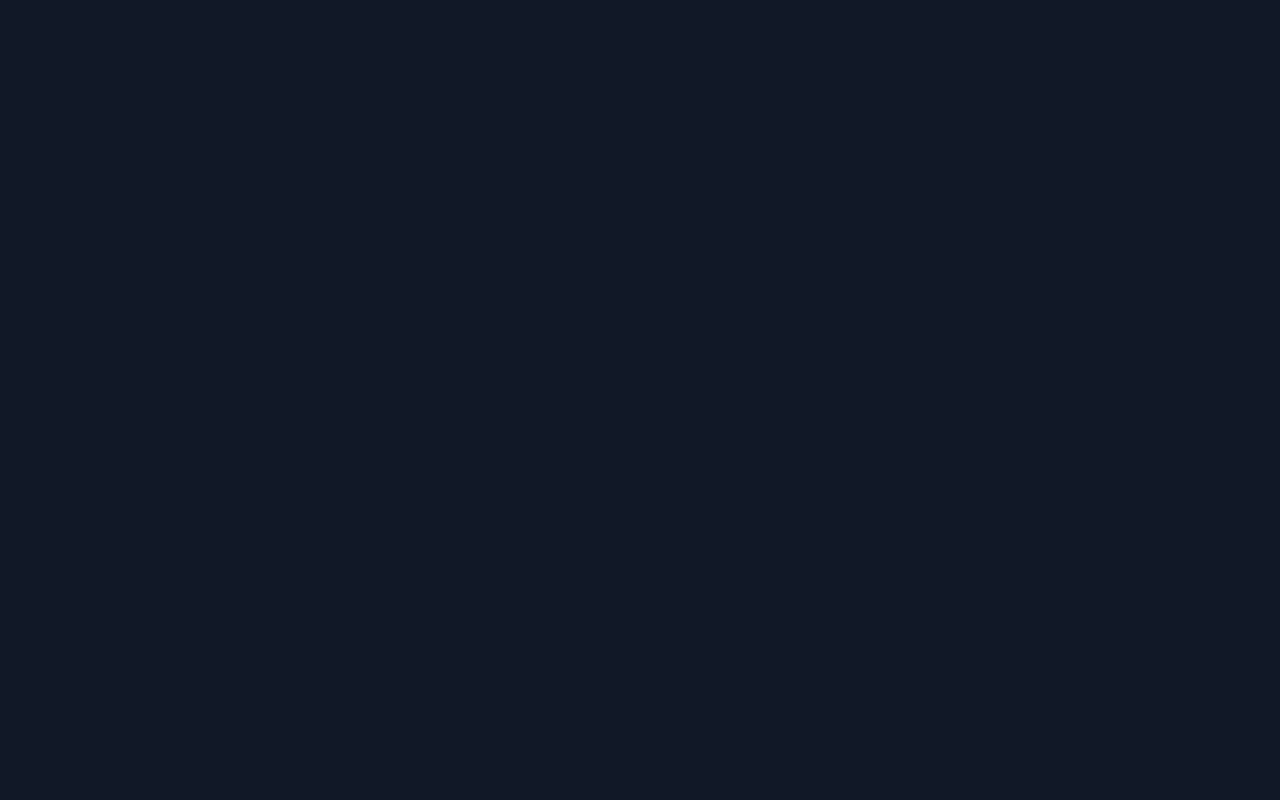
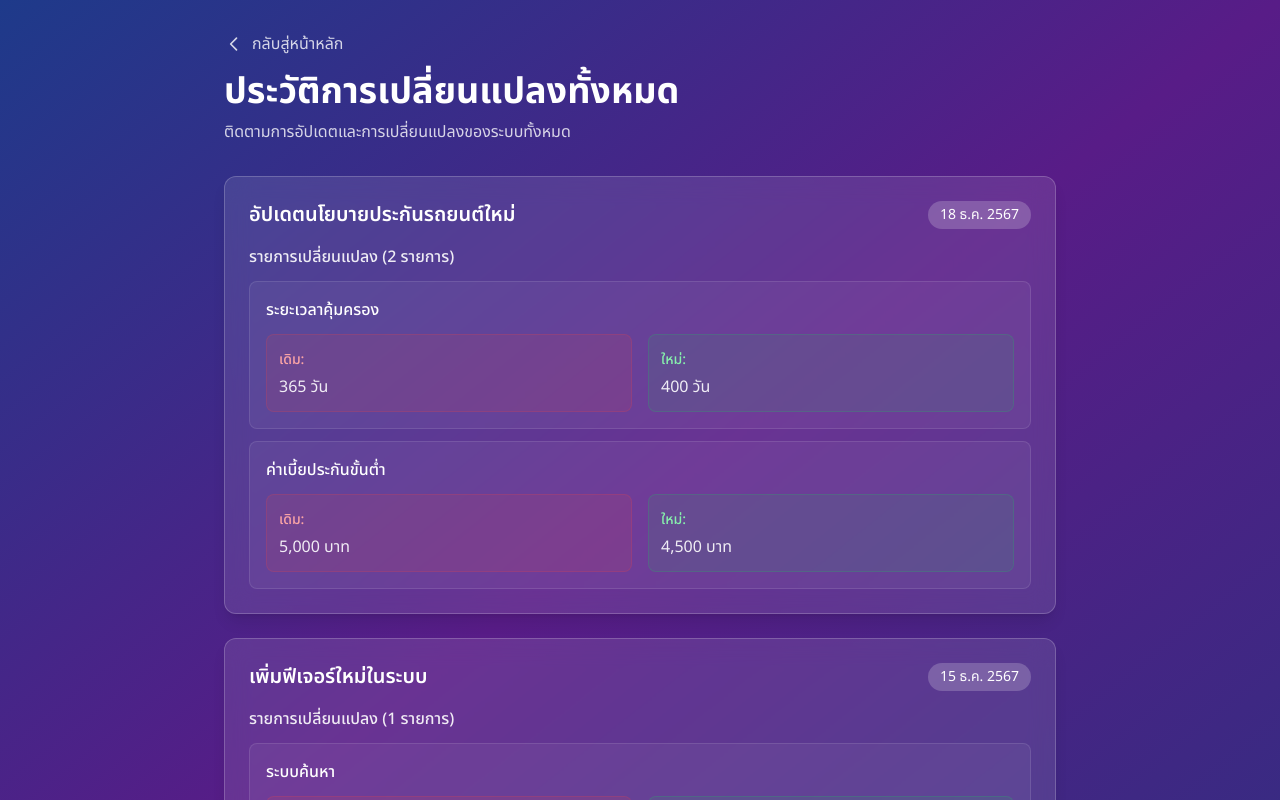
Before and after one commit to Jamesktp000/weekend-hckthn, a Next.js app in the folder frontend/: page /changelog in a window 1280 px wide. Before the commit this address had no page. Shown: the top 800 px of the page. Built offline with nearby package versions, Linux system fonts and the light colour scheme.

Commit message:
changelog design

```diff
--- /dev/null
+++ b/frontend/src/app/changelog/page.tsx
@@ -0,0 +1,73 @@
+'use client';
+
+import { changeLog, ChangeLogEntry } from '@/data/mockData';
+import Link from 'next/link';
+
+export default function ChangelogPage() {
+  return (
+    <div className="min-h-screen bg-gradient-to-br from-blue-900 via-purple-900 to-indigo-900">
+      <div className="max-w-4xl mx-auto px-4 sm:px-6 lg:px-8 py-8">
+        {/* Header */}
+        <div className="mb-8">
+          <Link
+            href="/"
+            className="inline-flex items-center text-white/80 hover:text-white mb-4 transition-colors"
+          >
+            <svg className="w-5 h-5 mr-2" fill="none" stroke="currentColor" viewBox="0 0 24 24">
+              <path strokeLinecap="round" strokeLinejoin="round" strokeWidth={2} d="M15 19l-7-7 7-7" />
+            </svg>
+            กลับสู่หน้าหลัก
+          </Link>
+          <h1 className="text-4xl font-bold text-white noto-sans-thai-bold mb-2">
+            ประวัติการเปลี่ยนแปลงทั้งหมด
+          </h1>
+          <p className="text-white/80 noto-sans-thai-regular">
+            ติดตามการอัปเดตและการเปลี่ยนแปลงของระบบทั้งหมด
+          </p>
+        </div>
+
+        {/* Changelog Entries */}
+        <div className="space-y-6">
+          {changeLog.map((log: ChangeLogEntry, index: number) => (
+            <div key={index} className="bg-white/10 backdrop-blur-md rounded-xl p-6 border border-white/20 shadow-lg">
+              <div className="flex items-center justify-between mb-4">
+                <h2 className="text-xl text-white noto-sans-thai-semibold">{log.announcement}</h2>
+                <span className="bg-white/20 text-white px-3 py-1 rounded-full text-sm noto-sans-thai-regular">
+                  {log.date}
+                </span>
+              </div>
+
+              <div className="space-y-3">
+                <h3 className="text-white/90 noto-sans-thai-medium mb-3">
+                  รายการเปลี่ยนแปลง ({log.changes.length} รายการ)
+                </h3>
+                {log.changes.map((change: { field: string; from: string; to: string }, changeIndex: number) => (
+                  <div key={changeIndex} className="bg-white/5 rounded-lg p-4 border border-white/10">
+                    <h4 className="text-white noto-sans-thai-medium mb-3">{change.field}</h4>
+                    <div className="grid grid-cols-1 lg:grid-cols-2 gap-4">
+                      <div className="bg-red-500/10 border border-red-500/20 rounded-lg p-3">
+                        <span className="text-red-300 noto-sans-thai-medium text-sm">เดิม: </span>
+                        <p className="text-white/90 noto-sans-thai-regular mt-1">{change.from}</p>
+                      </div>
+                      <div className="bg-green-500/10 border border-green-500/20 rounded-lg p-3">
+                        <span className="text-green-300 noto-sans-thai-medium text-sm">ใหม่: </span>
+                        <p className="text-white/90 noto-sans-thai-regular mt-1">{change.to}</p>
+                      </div>
+                    </div>
+                  </div>
+                ))}
+              </div>
+            </div>
+          ))}
+        </div>
+
+        {/* Footer */}
+        <div className="mt-12 text-center">
+          <p className="text-white/60 noto-sans-thai-regular">
+            หากมีคำถามเกี่ยวกับการเปลี่ยนแปลงใดๆ กรุณาติดต่อทีมงาน
+          </p>
+        </div>
+      </div>
+    </div>
+  );
+}
--- a/frontend/src/components/AnnouncementBar.tsx
+++ b/frontend/src/components/AnnouncementBar.tsx
@@ -1,10 +1,10 @@
 'use client';
 
-import { useState } from 'react';
-import { changeLog, ChangeLogEntry } from '@/data/mockData';
+import { useRouter } from 'next/navigation';
+import { changeLog } from '@/data/mockData';
 
 export default function AnnouncementBar() {
-  const [showChangeLog, setShowChangeLog] = useState(false);
+  const router = useRouter();
 
   return (
     <div className="bg-white/18 backdrop-blur-md border-b border-white/25 shadow-sm">
@@ -26,44 +26,14 @@ export default function AnnouncementBar() {
             </div>
           </div>
           <button
-            onClick={() => setShowChangeLog(!showChangeLog)}
+            onClick={() => router.push('/changelog')}
             className="bg-gradient-to-r from-white/20 to-white/15 hover:from-white/30 hover:to-white/25 text-white px-6 py-3 rounded-xl text-sm noto-sans-thai-medium transition-all duration-300 border border-white/20 hover:border-white/40"
           >
-            {showChangeLog ? 'ซ่อน' : 'ดู'}การเปลี่ยนแปลงทั้งหมด
+            ดูการเปลี่ยนแปลงทั้งหมด
           </button>
         </div>
 
-        {/* Change Log Details */}
-        {showChangeLog && (
-          <div className="mt-4 bg-white/10 rounded-lg p-4 space-y-4">
-            <h3 className="text-white noto-sans-thai-semibold text-lg mb-3">ประวัติการเปลี่ยนแปลงทั้งหมด</h3>
-            {changeLog.map((log: ChangeLogEntry, index: number) => (
-              <div key={index} className="bg-white/10 rounded-lg p-4 border border-white/20">
-                <div className="flex items-center justify-between mb-2">
-                  <h4 className="text-white noto-sans-thai-medium">{log.announcement}</h4>
-                  <span className="text-white/70 text-sm noto-sans-thai-regular">{log.date}</span>
-                </div>
-                <div className="space-y-2">
-                  {log.changes.map((change: { field: string; from: string; to: string }, changeIndex: number) => (
-                    <div key={changeIndex} className="bg-white/5 rounded p-3">
-                      <p className="text-white/90 noto-sans-thai-medium mb-1">{change.field}</p>
-                      <div className="grid grid-cols-1 md:grid-cols-2 gap-2 text-sm">
-                        <div>
-                          <span className="text-red-300 noto-sans-thai-medium">จาก: </span>
-                          <span className="text-white/80 noto-sans-thai-regular">{change.from}</span>
-                        </div>
-                        <div>
-                          <span className="text-green-300 noto-sans-thai-medium">เป็น: </span>
-                          <span className="text-white/80 noto-sans-thai-regular">{change.to}</span>
-                        </div>
-                      </div>
-                    </div>
-                  ))}
-                </div>
-              </div>
-            ))}
-          </div>
-        )}
+
       </div>
     </div>
   );
```
